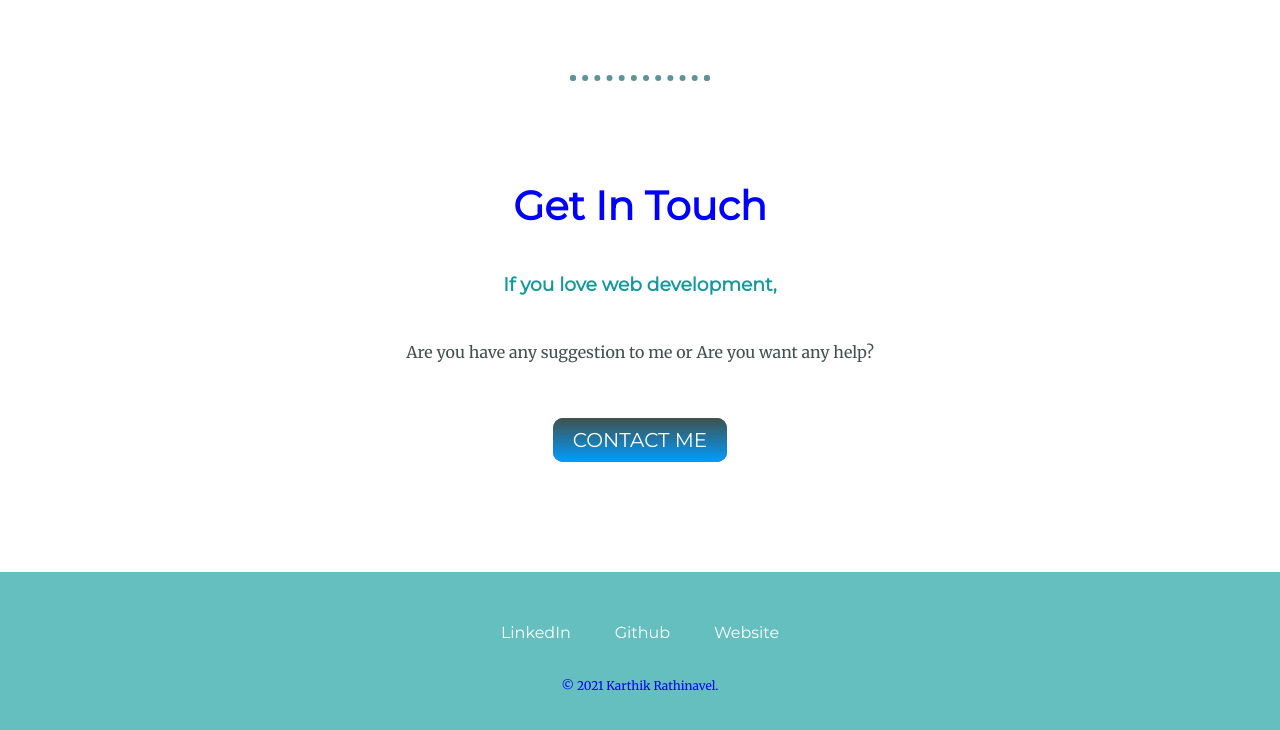
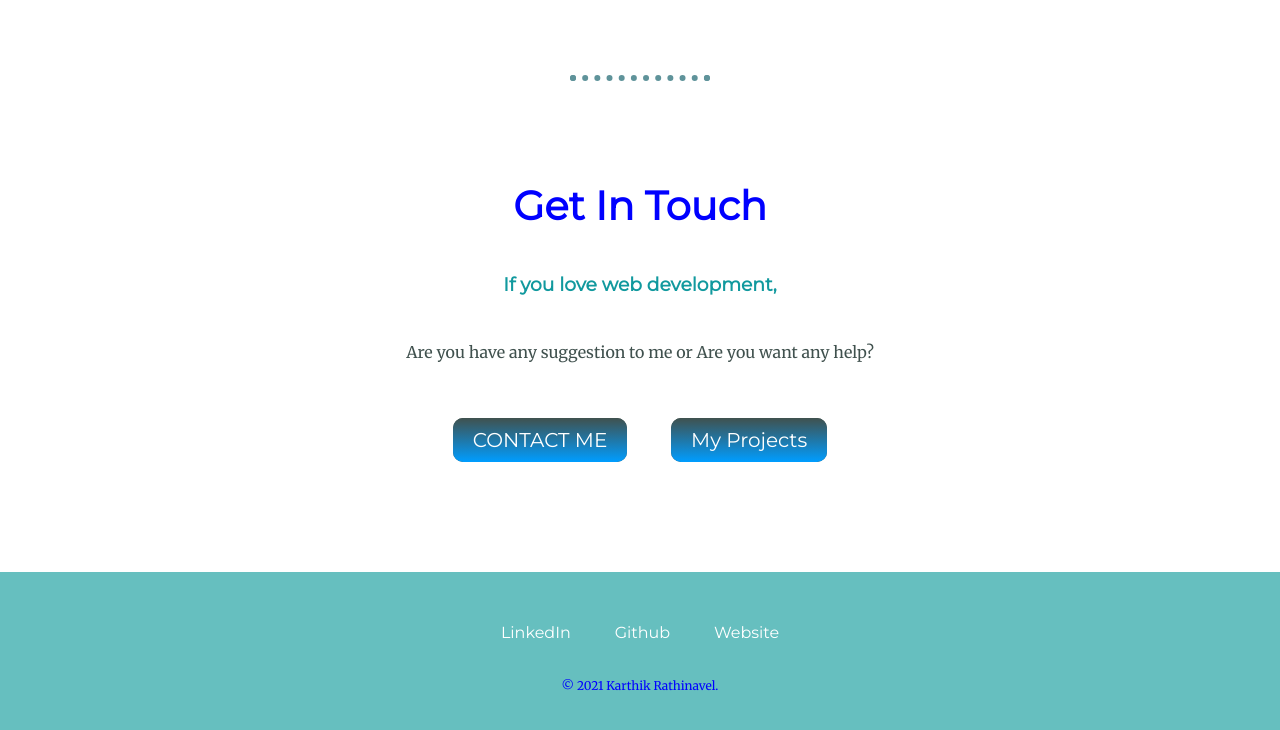
Before and after one commit to karthikrathinavel/cv, a plain HTML site: page index.html in a window 1280 px wide. Shown: the part 2059-2789 px from the top of the page. Drawn offline with Linux system fonts and the light colour scheme.

Commit message:
Update index.html

```diff
--- a/index.html
+++ b/index.html
@@ -47,6 +47,7 @@
     		<h3>If you love web development,</h3>
    			<p class="contact-message">Are you have any suggestion to me or Are you want any help?</p>
     		<a class="btn" href="karthikrathinavelbecse@gmail.com">CONTACT ME</a>
+		<a class="btn" href="projects.html">My Projects</a>
   		</div>
 	</div>
 	<center><a href="projects.html">My Projects</a></center>
```
